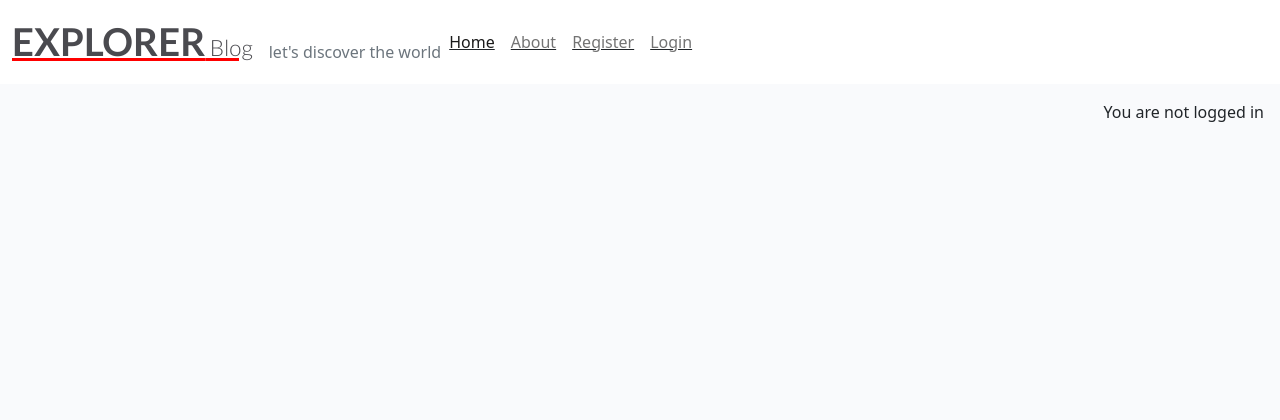
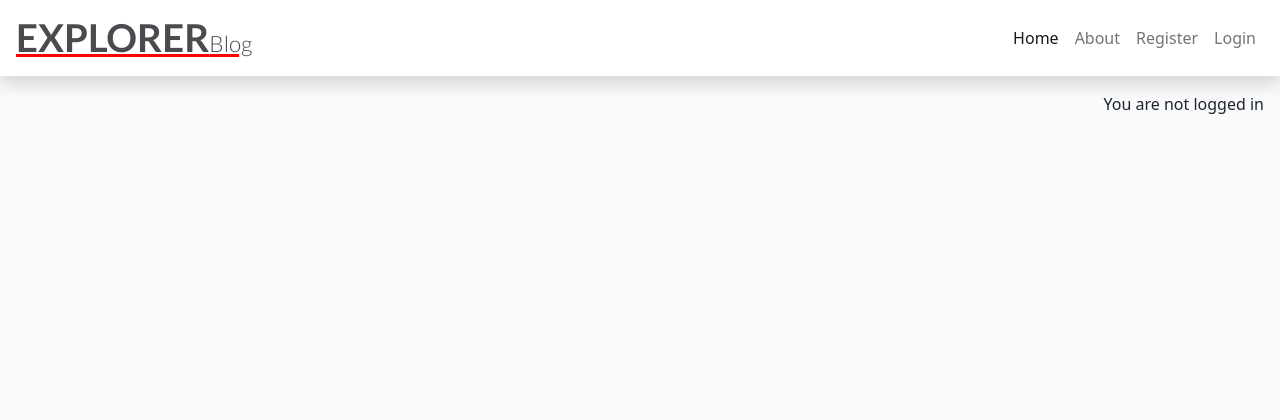
Before and after one commit to Marcopolo1975/portfolio-project-copy, a Django app: page / in a window 1280 px wide. Shown: the top 420 px of the page. Run offline with Django 4.2, Linux system fonts and the light colour scheme; data that the repository does not hold is empty; parts of the project's set-up code (start-up, migrations or seed data) failed here and were passed over; some libraries are stand-ins or nearby versions.

Commit message:
align menu to the right and add style to the navbar

```diff
--- a/static/css/style.css
+++ b/static/css/style.css
@@ -23,30 +23,7 @@ body {
 
 .navbar-text {
     margin-top: 20px;
-    float: right !important;
     }
-
-
-.navbar-nav {
-    text-decoration: underline;
-}
-
-@media (min-width: 768px) {
-    .navbar-nav {
-        width: 50%;
-        text-align: center;
-    }
-
-    .navbar-nav>li {
-        float: none;
-        display: inline-block;
-    }
-
-    .navbar-nav>li.navbar-right {
-        float: right !important;
-    }
-}
-
 
 .light-bg {
     background-color: #fff;
--- a/templates/base.html
+++ b/templates/base.html
@@ -32,19 +32,19 @@
 <body class="d-flex flex-column h-100 main-bg">
 
     <!-- Navigation -->
-    <nav class="navbar navbar-expand-lg navbar-light bg-white">
+    <nav class="navbar navbar-expand-lg navbar-light shadow p-1 bg-white">
         <div class="container-fluid">
             <a class="navbar-brand" href="{% url 'home' %}"><span class="brand">EXPLORER<span class="red-o"></span><span
-                        class="thin">     Blog</span></span></a>
-                        <span class="navbar-text text-muted">
+                        class="thin">Blog</span></span></a>
+                        <!--<span class="navbar-text text-muted"
                     let's discover the world
-                </span>
+                </span>-->
             <button class="navbar-toggler" type="button" data-bs-toggle="collapse" data-bs-target="#navbarText"
                 aria-controls="navbarText" aria-expanded="false" aria-label="Toggle navigation">
                 <span class="navbar-toggler-icon"></span>
             </button>
             <div class="collapse navbar-collapse" id="navbarText">
-                <ul class="navbar-nav me-auto mb-2 mb-lg-0">
+                <ul class="navbar-nav ms-auto">
                     <li class="nav-item">
                         <a class="nav-link {% if request.path == home_url %}active{% endif %}" aria-current="page"
                             href="{% url 'home' %}">Home</a>
```
